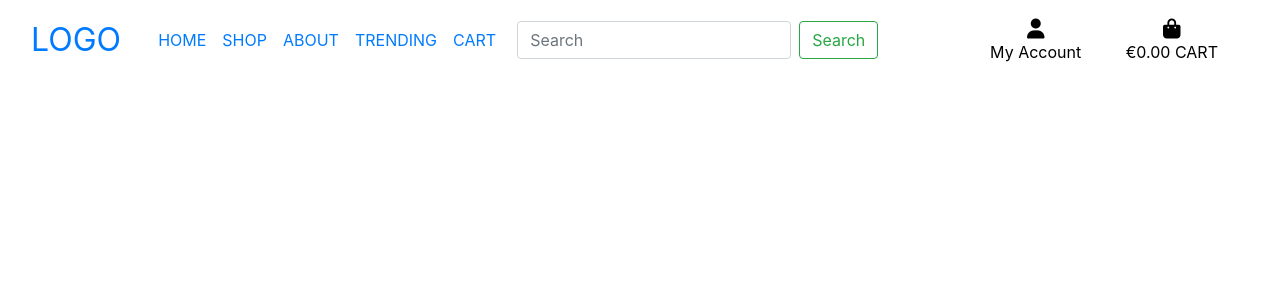
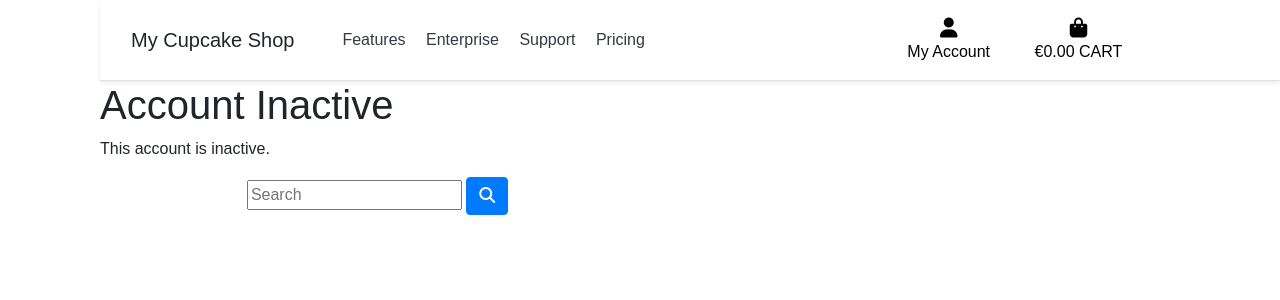
Before and after one commit to Code-Institute-Submissions/kefeletswe-ecommerce_5, a Django app: template templates/allauth/account/account_inactive.html in a window 1280 px wide. Shown: the top 300 px of the page. Run offline with Django 3.2, Linux system fonts and the light colour scheme; the template is opened without the code that fills it, so the values that code supplies are empty; some libraries are stand-ins or nearby versions.

Commit message:
add header to base template, customised bootsrap

```diff
--- a/Online_Shop/static/css/style.css
+++ b/Online_Shop/static/css/style.css
@@ -2,20 +2,18 @@ html {
   height: 100%;
 }
 
-.body{
+body{
   background-image: url(/media/images/cupcake2.jpg) no-repeat center center fixed;
   background-size: cover;
   font-family: Arial, Helvetica, sans-serif;
+  margin-left: 100px;
 
 }
-
-
 
 .navbar-brand{
   font-size: 2rem;
 
 }
-
 
 .navbar-link{
   margin-right: 10px;
@@ -31,6 +29,30 @@ html {
   border: 1px solid black !important;
 }
 
+.search-container {
+
+  position: absolute;
+  width: 100%;
+  float: right;
+}
+
+
+.search-bar {
+  width: 100%;
+  padding: 10px;
+  font-size: 16px;
+}
+
+.search-container button {
+  cursor: pointer;
+
+}
+
+.search-container button:hover {
+  background: #ccc;
+}
+
+
 /* -------------------------------- Media Queries */
 
 /* Slightly larger container on xl screens */
@@ -40,6 +62,17 @@ html {
   }
 }
 
+@media screen and (max-width: 600px) {
+  .search-bar {
+    resize: both;
+    overflow: auto;
+  }
+}
+ .account,
+  .cart {
+    font-size: 14px;
+    padding: 8px;
+  }
 /* fixed top navbar only on medium and up */
 @media (min-width: 992px) {
     .fixed-top-desktop-only {
--- a/myapp/templates/myapp/index.html
+++ b/myapp/templates/myapp/index.html
@@ -18,7 +18,7 @@
                 </h1>
                 <div class="my-5">
                     <h4>
-                        <a href="" class="shop-now-button btn btn-lg rounded-0 text-uppercase py-3">Shop Now</a>
+                        <a href="" class="shop-now-button btn btn-lg rounded-0 text-uppercase py-3">hello world</a>
                     </h4>
                 </div>
             </div>
--- a/templates/base.html
+++ b/templates/base.html
@@ -35,37 +35,30 @@
   <title>Online Shop {% block extra_title %}{% endblock %}</title>
   </head>
   <body>
-    <header class="container-fluid fixed-top">
-      <!--BEGINNING OF NAVBAR-->
-      <nav class="navbar navbar-expand-lg " data-bs-theme="dark">
-      <a class="navbar-brand" href="{% url 'myapp'%}">LOGO</a>
-      <button class="navbar-toggler" type="button" data-toggle="collapse" data-target="#navbarScroll" aria-controls="navbarScroll" aria-expanded="false" aria-label="Toggle navigation">
+    <header">
+      <!--BEGINNING OF NAVBAR move margin to left-->
+  <nav class="navbar navbar-expand-md navbar-light bg-white border-bottom shadow-sm ">
+    <div class="container-fluid">
+      <h5 class="my-0 mr-md-auto font-weight-normal">My Cupcake Shop</h5>
+      <button class="navbar-toggler" type="button" data-bs-toggle="collapse" data-bs-target="#navbarCollapse"
+       aria-controls="navbarCollapse" aria-expanded="false" aria-label="Toggle navigation">
       <span class="navbar-toggler-icon"></span>
       </button>
-      <div class="collapse navbar-collapse " id="navbarScroll">
-          <ul class="navbar-nav m-auto my-2 my-lg-0">
-            <li class="nav-item active">
-            <a class="nav-link" href="#">HOME</a>
-            </li>
-            <li class="nav-item">
-            <a class="nav-link text-uppercase" href="#">SHOP</a>
-            </li>
-            <li class="nav-item">
-              <a class="nav-link" href="#" >ABOUT</a>
-            </li>
-            <li class="nav-item">
-              <a class="nav-link" href="#">TRENDING</a>
-            </li>
-            <li class="nav-item">
-              <a class="nav-link" href="#">CART</a>
-            </li>
+
+      <div class="collapse navbar-collapse" id="navbarCollapse">
+      <ul class="my-2 my-md-0 mr-md-3">
+        <a class="p-2 text-dark" href="#">Features</a>
+        <a class="p-2 text-dark" href="#">Enterprise</a>
+        <a class="p-2 text-dark" href="#">Support</a>
+        <a class="p-2 text-dark" href="#">Pricing</a>
+
       </ul>
-    <form class="form-inline my-2 my-lg-0">
-      <input class="form-control mr-sm-2" type="search" placeholder="Search" aria-label="Search">
-      <button class="btn btn-outline-success my-2 my-sm-0" type="submit">Search</button>
-    </form>
+    </div>
 
-          <div class="col-12 col-lg-4 my-auto py-1 py-lg-0">
+
+
+  <!-- My Account and shopping Bag, added navbar-collapse so that when sceen size is reduce this goes into-->
+  <div class="collapse navbar-collapse col-12 col-lg-4 my-auto py-1 py-lg-0">
     <ul class="list-inline list-unstyled text-center text-lg-right my-0">
         <li class="list-inline-item dropdown">
             <a class="text-black nav-link" href="#" id="user-options" data-toggle="dropdown" aria-haspopup="true" aria-expanded="false">
@@ -106,10 +99,18 @@
 </div>
 
 </div>
+
+</div>
+
+
+    </div>
+
+    </div>
     </nav>
 <!--END OF NAVBAR-->
 
 </header>
+<div id="content">{% block content %} {% endblock %}</div>
 
       <!-- COPIED FROM BOUTIQUE ADO STUFF<div class="row">
         <div class="col-12 col-lg-4 my-auto py-1 py-lg-0 text-center text-lg-left">
@@ -129,11 +130,29 @@
     {% block page_header %}
     {% endblock %}
 
-    {% block content %}
-    {% endblock %}
+
 
     {% block postloadjs %}
     {% endblock %} -->
+
+    {% block search-container %}
+       <!--SEARCH BAR-->
+       <div class="col-12 col-lg-4 my-auto py-1 py-lg-0 text-right text-lg-right">
+        <div class="search-container">
+          <form action="/action_page.php">
+          <input type="text" placeholder="Search" name="search">
+          <button class="btn btn-primary" type="submit"><i class="fa fa-search"></i></button>
+          </form>
+        </div>
+            <!--END OF SEARCH BAR-->
+    {% endblock %}
+
+
+
+
+
+
+
 
 
   </body>
```
Lines whose indentation alone changed are shown as unchanged.
